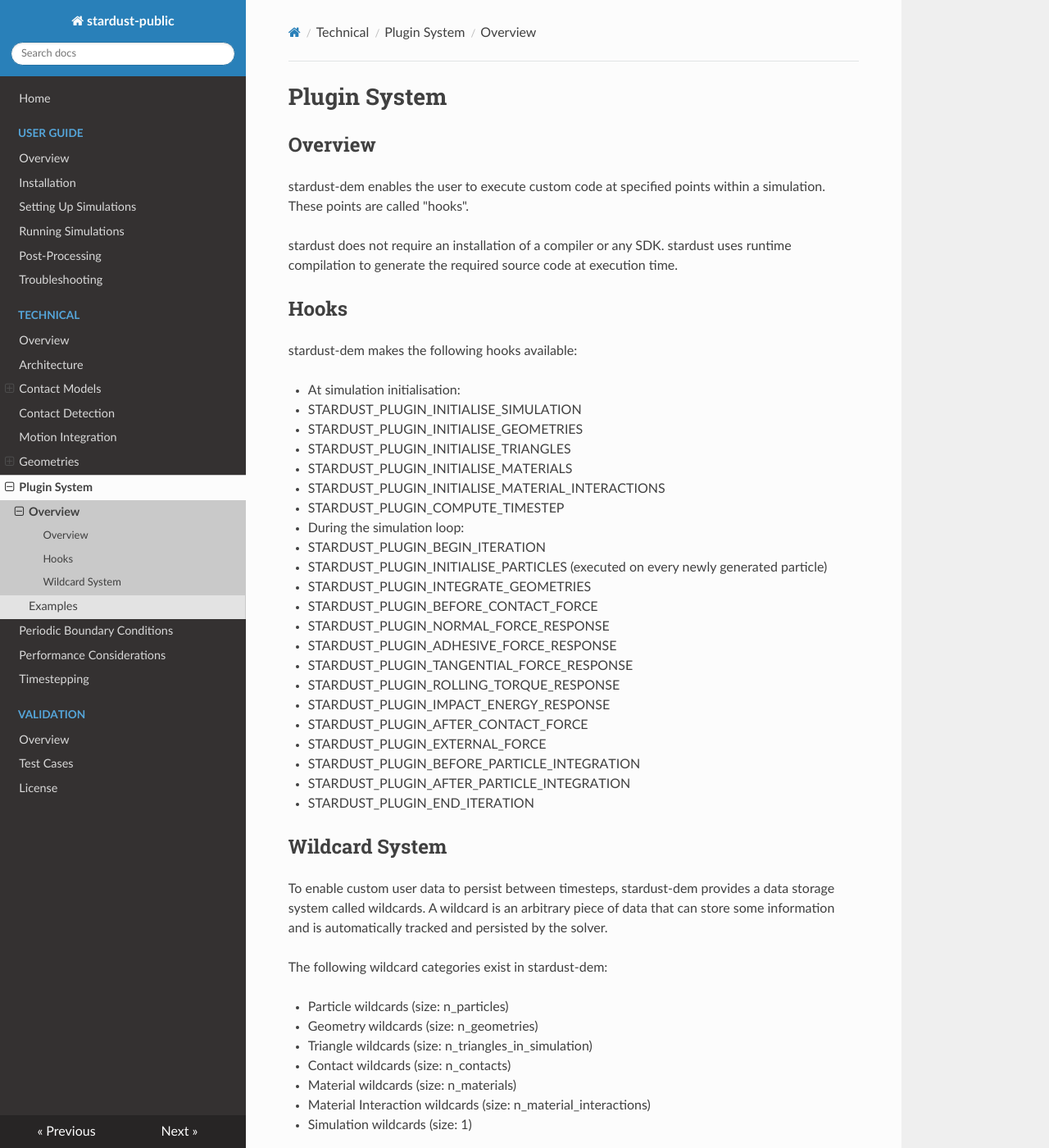
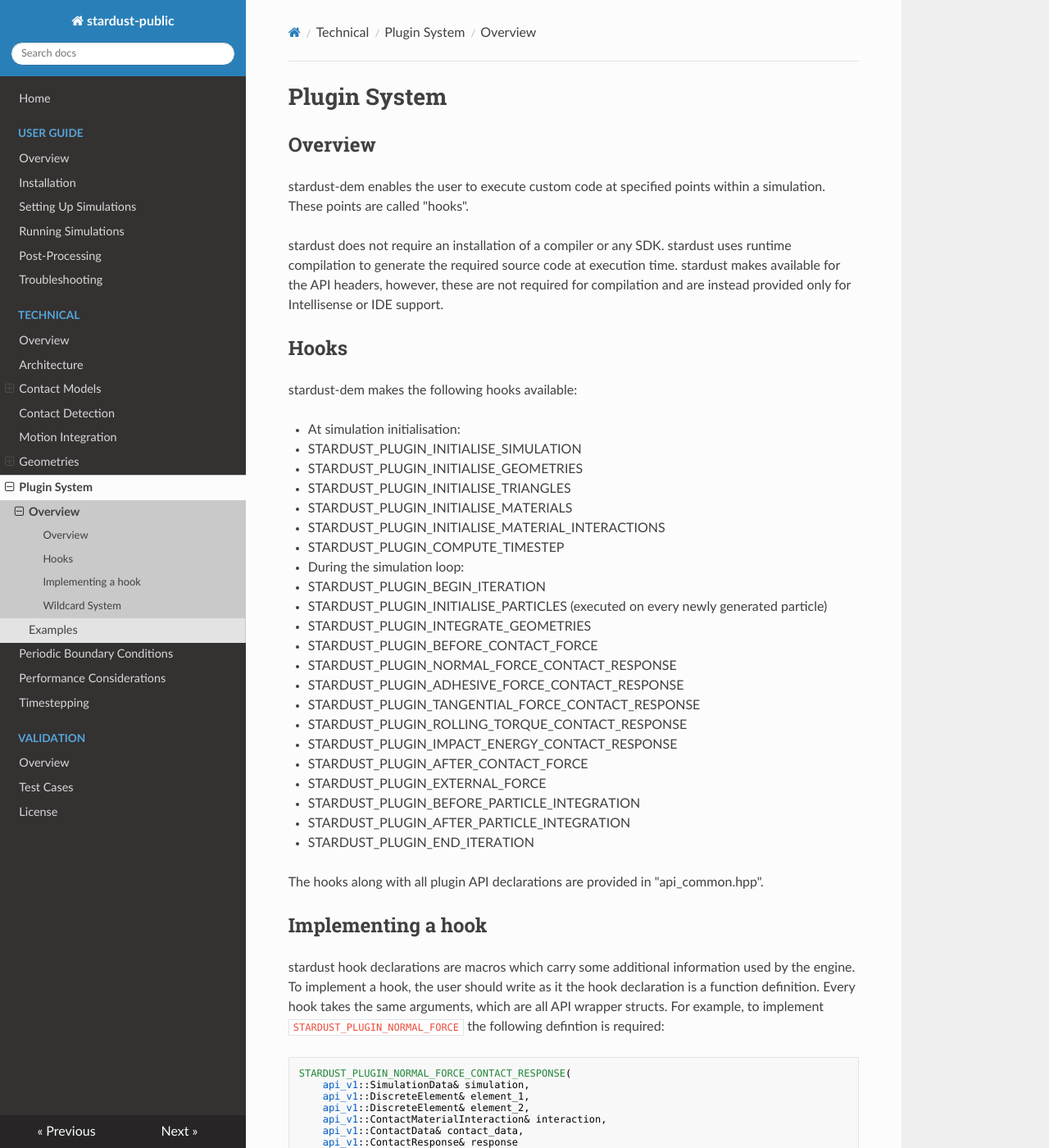
Before and after one commit to spacesuit825/spacesuit825.github.io, an MkDocs documentation site: the page built from docs/technical/plugin_system/overview.md, in a window 1280 px wide and 1400 px high. Shown: the whole window at 82% size. Built offline with MkDocs 1.6.1, drawn with Linux system fonts in a browser that asks for light colours; nearby versions of some CDN libraries; some of the changed text lies outside the part shown.

Commit message:
plugin updates

```diff
--- a/docs/technical/plugin_system/overview.md
+++ b/docs/technical/plugin_system/overview.md
@@ -6,35 +6,55 @@ stardust-dem enables the user to execute custom code at specified points within
 points are called "hooks".
 
 stardust does not require an installation of a compiler or any SDK. stardust uses runtime compilation
-to generate the required source code at execution time.
+to generate the required source code at execution time. stardust makes available for the API
+headers, however, these are not required for compilation and are instead provided only for Intellisense or IDE support.
 
 ## Hooks
 
 stardust-dem makes the following hooks available:
 
 * At simulation initialisation:
- * STARDUST_PLUGIN_INITIALISE_SIMULATION
- * STARDUST_PLUGIN_INITIALISE_GEOMETRIES
- * STARDUST_PLUGIN_INITIALISE_TRIANGLES
- * STARDUST_PLUGIN_INITIALISE_MATERIALS
- * STARDUST_PLUGIN_INITIALISE_MATERIAL_INTERACTIONS
- * STARDUST_PLUGIN_COMPUTE_TIMESTEP
+  * STARDUST_PLUGIN_INITIALISE_SIMULATION
+  * STARDUST_PLUGIN_INITIALISE_GEOMETRIES
+  * STARDUST_PLUGIN_INITIALISE_TRIANGLES
+  * STARDUST_PLUGIN_INITIALISE_MATERIALS
+  * STARDUST_PLUGIN_INITIALISE_MATERIAL_INTERACTIONS
+  * STARDUST_PLUGIN_COMPUTE_TIMESTEP
 
 * During the simulation loop:
- * STARDUST_PLUGIN_BEGIN_ITERATION
- * STARDUST_PLUGIN_INITIALISE_PARTICLES (executed on every newly generated particle)
- * STARDUST_PLUGIN_INTEGRATE_GEOMETRIES
- * STARDUST_PLUGIN_BEFORE_CONTACT_FORCE
- * STARDUST_PLUGIN_NORMAL_FORCE_RESPONSE
- * STARDUST_PLUGIN_ADHESIVE_FORCE_RESPONSE
- * STARDUST_PLUGIN_TANGENTIAL_FORCE_RESPONSE
- * STARDUST_PLUGIN_ROLLING_TORQUE_RESPONSE
- * STARDUST_PLUGIN_IMPACT_ENERGY_RESPONSE
- * STARDUST_PLUGIN_AFTER_CONTACT_FORCE
- * STARDUST_PLUGIN_EXTERNAL_FORCE
- * STARDUST_PLUGIN_BEFORE_PARTICLE_INTEGRATION
- * STARDUST_PLUGIN_AFTER_PARTICLE_INTEGRATION
- * STARDUST_PLUGIN_END_ITERATION
+  * STARDUST_PLUGIN_BEGIN_ITERATION
+  * STARDUST_PLUGIN_INITIALISE_PARTICLES (executed on every newly generated particle)
+  * STARDUST_PLUGIN_INTEGRATE_GEOMETRIES
+  * STARDUST_PLUGIN_BEFORE_CONTACT_FORCE
+  * STARDUST_PLUGIN_NORMAL_FORCE_CONTACT_RESPONSE
+  * STARDUST_PLUGIN_ADHESIVE_FORCE_CONTACT_RESPONSE
+  * STARDUST_PLUGIN_TANGENTIAL_FORCE_CONTACT_RESPONSE
+  * STARDUST_PLUGIN_ROLLING_TORQUE_CONTACT_RESPONSE
+  * STARDUST_PLUGIN_IMPACT_ENERGY_CONTACT_RESPONSE
+  * STARDUST_PLUGIN_AFTER_CONTACT_FORCE
+  * STARDUST_PLUGIN_EXTERNAL_FORCE
+  * STARDUST_PLUGIN_BEFORE_PARTICLE_INTEGRATION
+  * STARDUST_PLUGIN_AFTER_PARTICLE_INTEGRATION
+  * STARDUST_PLUGIN_END_ITERATION
+
+The hooks along with all plugin API declarations are provided in "api_common.hpp".
+
+## Implementing a hook
+
+stardust hook declarations are macros which carry some additional information used by the engine. To implement a hook, the user should write as it the hook declaration is a function definition. Every hook takes the same arguments, which are all API wrapper structs. For example, to implement `STARDUST_PLUGIN_NORMAL_FORCE` the following defintion is required:
+
+    STARDUST_PLUGIN_NORMAL_FORCE_CONTACT_RESPONSE(
+        api_v1::SimulationData& simulation,
+        api_v1::DiscreteElement& element_1,
+        api_v1::DiscreteElement& element_2,
+        api_v1::ContactMaterialInteraction& interaction,
+        api_v1::ContactData& contact_data,
+        api_v1::ContactResponse& response
+    ) {
+
+        ... some implementation ...
+
+    }
 
 ## Wildcard System
 
@@ -85,7 +105,7 @@ As the engine may declare its own wildcards for builtin models or other purposes
 
     WC_CONTACT_tangential_displacement
 
-Likewise, for a particle wildcard you should swap out `CONTACT` for `PARTICLE`.
+This pattern is the same for other wildcard categories, but of course, for a particle wildcard you should swap out `CONTACT` for `PARTICLE` and so on.
 
 stardust will not provide the raw array address for the wildcards. Access is provided by the appropriate API wrapper struct. For example, access to the contact wildcard we declared earlier is achieved like so:
 
```
